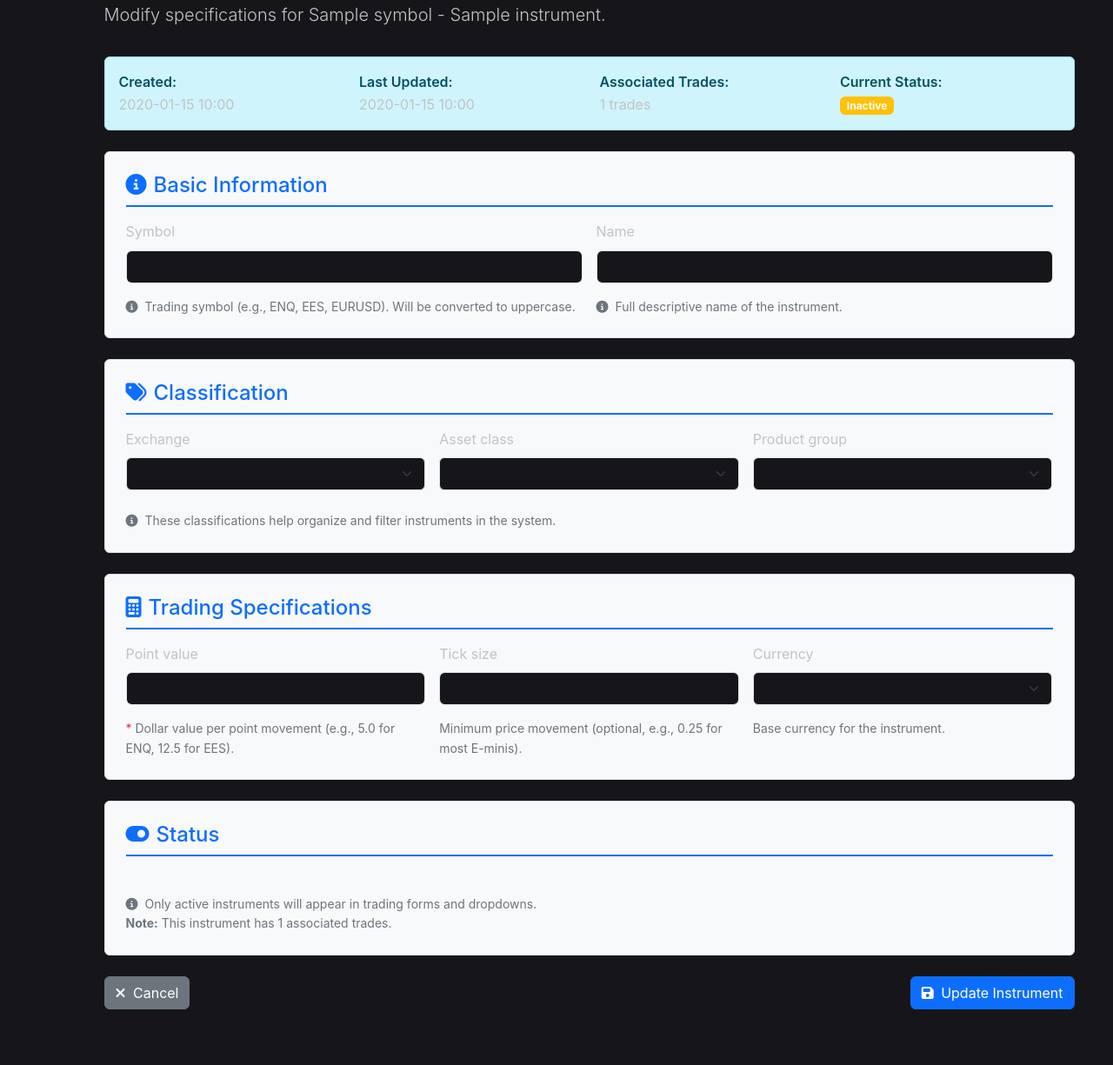
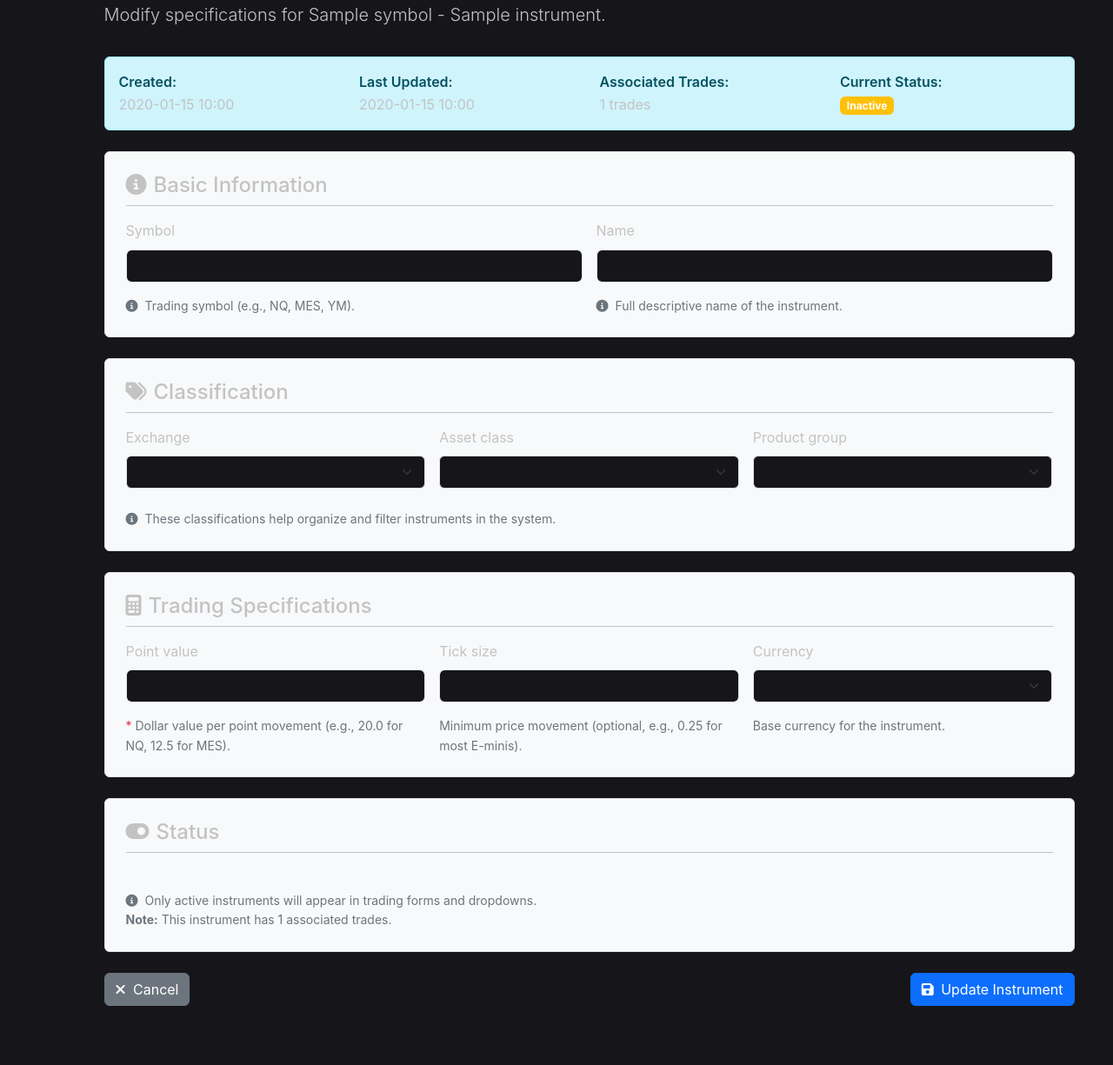
Before and after one commit to smitty1021/Daily_Profile_Journal, a Python web app: template app/templates/admin/edit_instrument.html in a window 1280 px wide. Shown: the part 159-1384 px from the top of the page at 87% size. Run offline with Jinja, Linux system fonts and the light colour scheme; the template is opened without the code that fills it: most values are stand-ins (such as "Sample title", 1, 10 or a date in 2020); form fields are guessed from the names that the template uses; some libraries are stand-ins or nearby versions.

Commit message:
Modified view of add and edit the add instrument pages

```diff
--- a/app/templates/admin/edit_instrument.html
+++ b/app/templates/admin/edit_instrument.html
@@ -19,8 +19,8 @@
 }
 
 .form-section h4 {
-    color: var(--bs-primary);
-    border-bottom: 2px solid var(--bs-primary);
+    color: var(--bs-body-color);
+    border-bottom: 1px solid var(--bs-body-color);
     padding-bottom: 0.5rem;
     margin-bottom: 1rem;
 }
@@ -105,13 +105,13 @@
 
         <!-- Basic Information -->
         <div class="form-section">
-            <h4><i class="fas fa-info-circle me-2"></i>Basic Information</h4>
+            <h4 class="form-section-heading"><i class="fas fa-info-circle me-2"></i>Basic Information</h4>
             <div class="grid-2-col">
                 <div>
                     {{ forms.render_field(form.symbol, input_class="form-control") }}
                     <div class="help-text">
                         <i class="fas fa-info-circle me-1"></i>
-                        Trading symbol (e.g., ENQ, EES, EURUSD). Will be converted to uppercase.
+                        Trading symbol (e.g., NQ, MES, YM).
                     </div>
                 </div>
                 <div>
@@ -145,7 +145,7 @@
                 <div>
                     {{ forms.render_field(form.point_value, input_class="form-control") }}
                     <div class="help-text">
-                        <span class="required-field">*</span> Dollar value per point movement (e.g., 5.0 for ENQ, 12.5 for EES).
+                        <span class="required-field">*</span> Dollar value per point movement (e.g., 20.0 for NQ, 12.5 for MES).
                     </div>
                 </div>
                 <div>
```
Also changed, not shown: app/templates/admin/create_instrument.html (+4 -4 lines).
